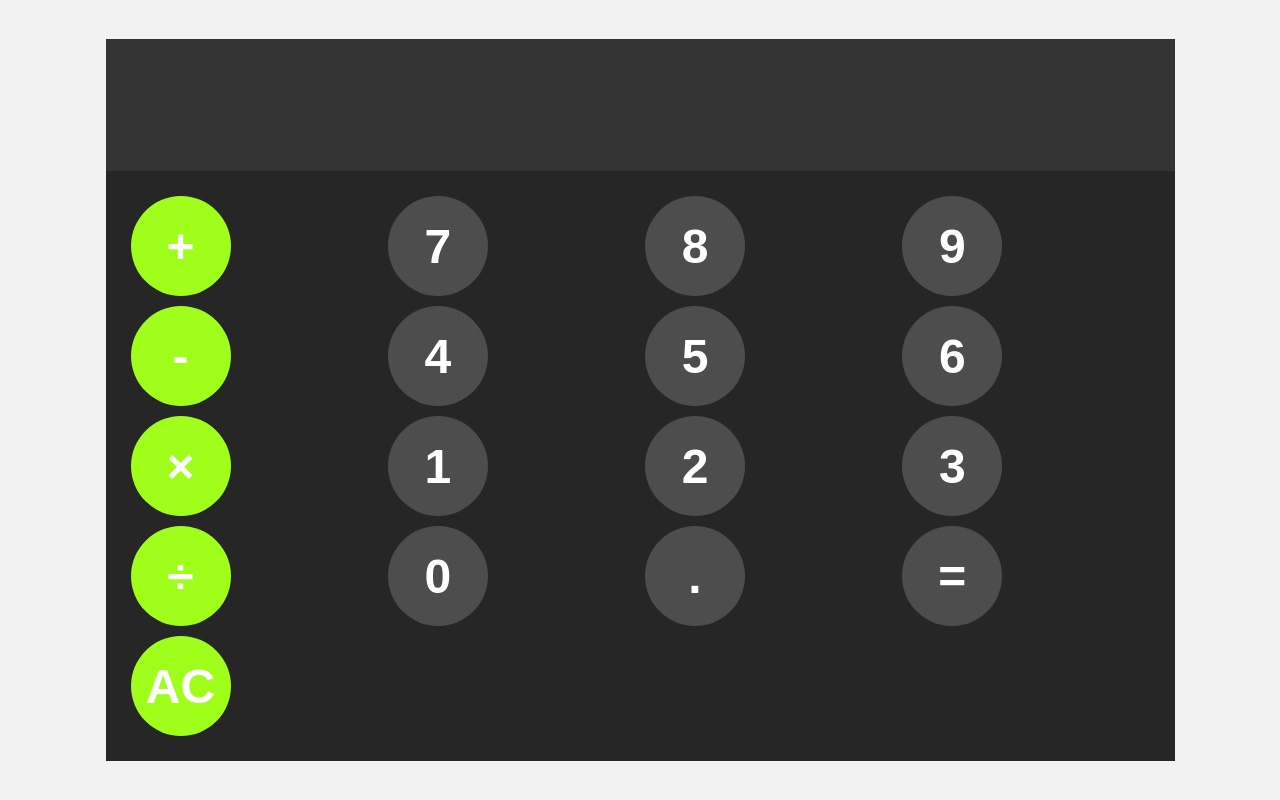
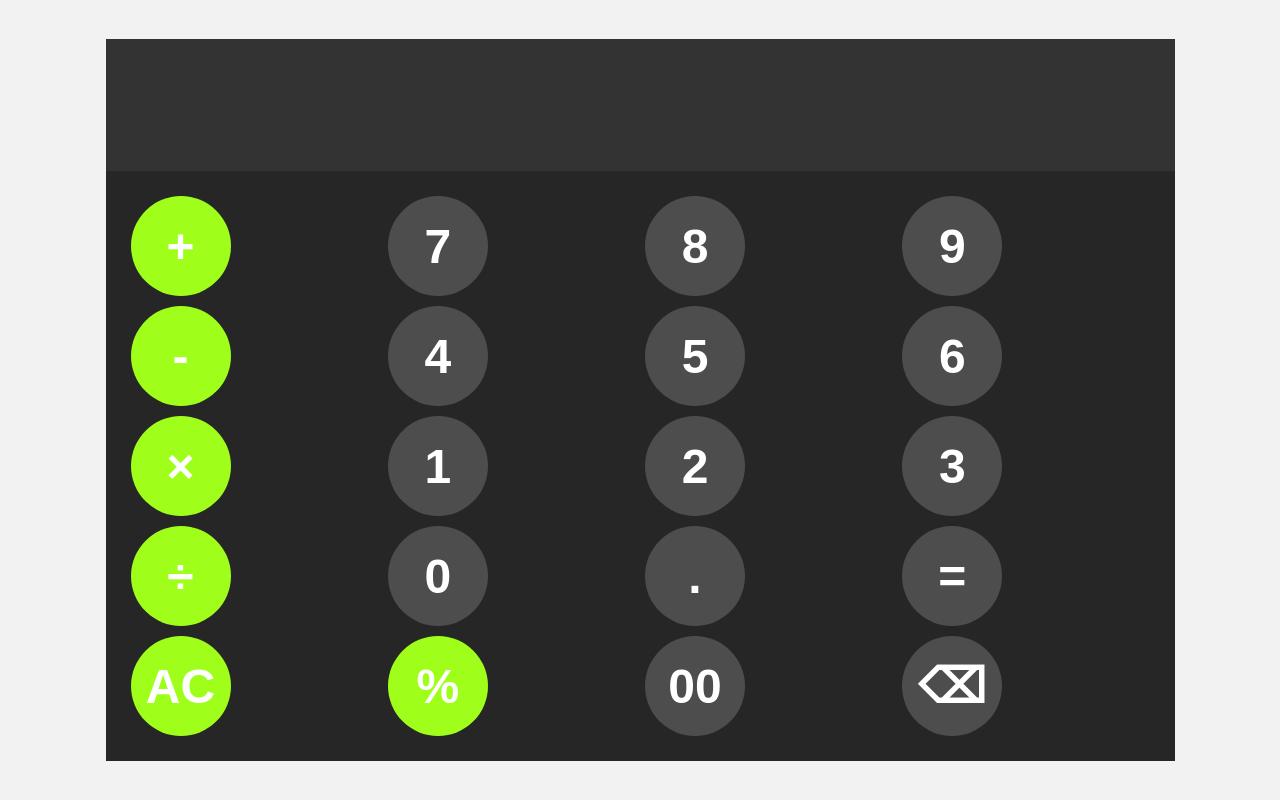
Before and after one commit to CrimsonKING3800/Simple-Calculator, a plain HTML site: page index.html in a window 1280 px wide. Drawn offline with Linux system fonts and the light colour scheme.

Commit message:
Update index.html

```diff
--- a/index.html
+++ b/index.html
@@ -28,6 +28,9 @@
             <button onclick="appendToDisplay('.')">.</button>
             <button onclick="calculate()">=</button>
             <button onclick="clearDisplay()" class="operator-btn">AC</button>
+            <button onclick="appendToDisplay('%')" class="operator-btn">%</button>
+            <button onclick="appendToDisplay('00')">00</button>
+            <button onclick="removeLastCharacter()">⌫</button>
         </div>
     </div>
 
```
